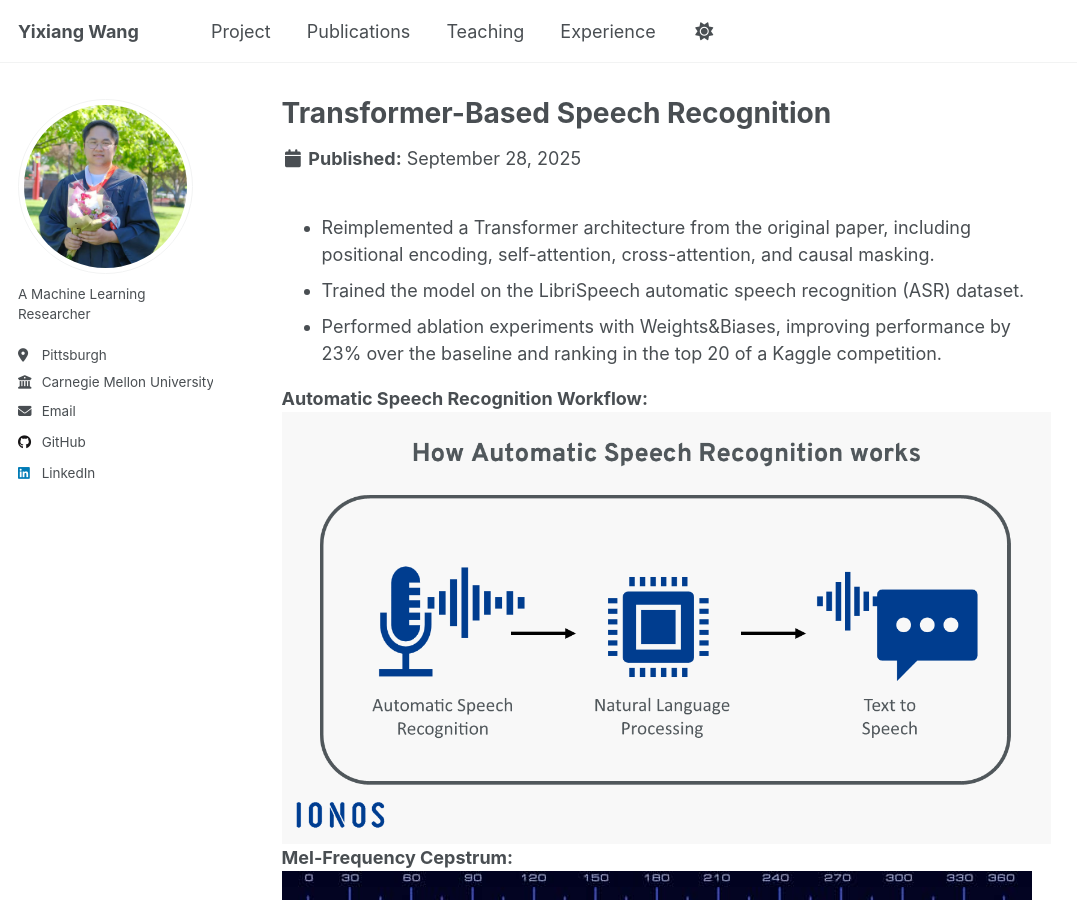
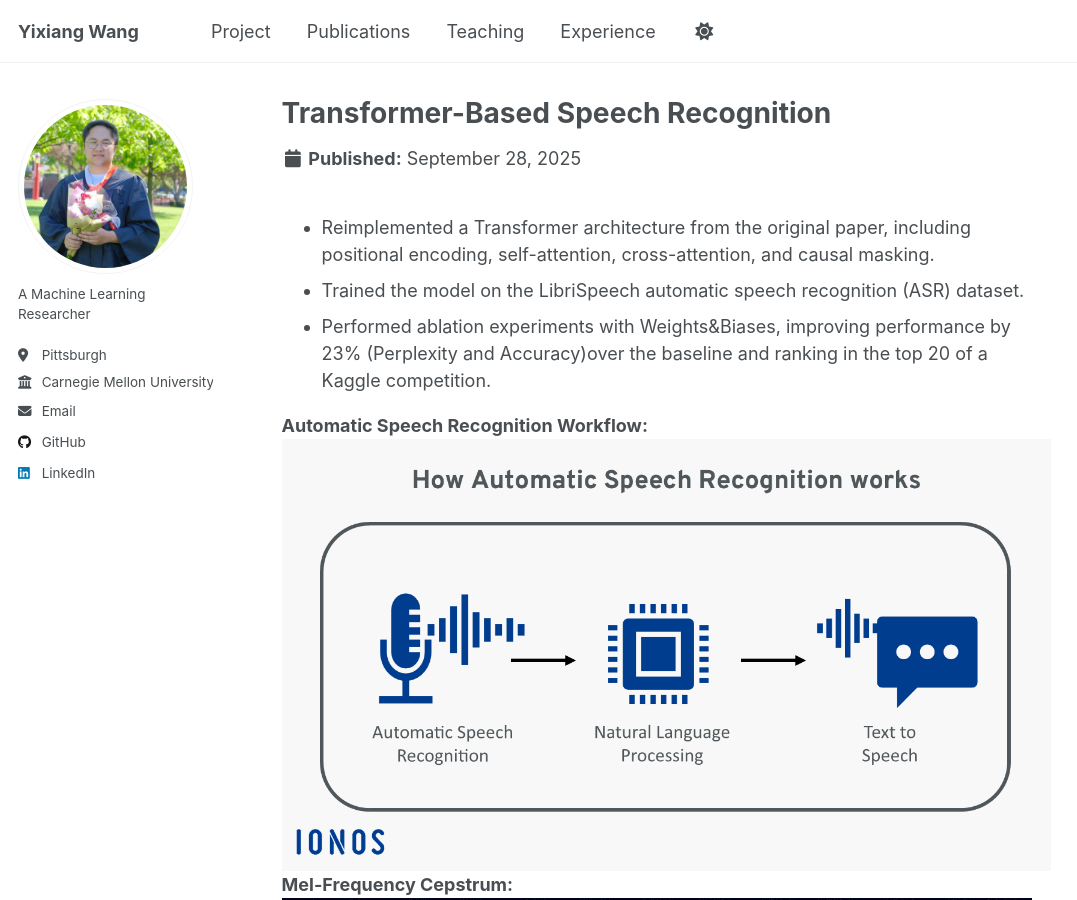
Before and after one commit to wangy8205165/wangy8205165.github.io, a Jekyll site: the page built from _portfolio/portfolio-1.md, in a window 1280 px wide and 900 px high. Shown: the whole window, without its empty margins (0-1077 px from the left). Built offline with Jekyll 4.4.1, drawn with Linux system fonts in a browser that asks for light colours; a script that is not in the unit is left out.

Commit message:
Updated projects

```diff
--- a/_portfolio/portfolio-1.md
+++ b/_portfolio/portfolio-1.md
@@ -5,7 +5,7 @@ collection: portfolio
 ---
 * Reimplemented a Transformer architecture from the original paper, including positional encoding, self-attention, cross-attention, and causal masking.
 * Trained the model on the LibriSpeech automatic speech recognition (ASR) dataset.
-* Performed ablation experiments with Weights&Biases, improving performance by 23%  over the baseline and ranking in the top 20 of a Kaggle competition.
+* Performed ablation experiments with Weights&Biases, improving performance by 23% (Perplexity and Accuracy)over the baseline and ranking in the top 20 of a Kaggle competition.
 
 
 **Automatic Speech Recognition Workflow:**
```
